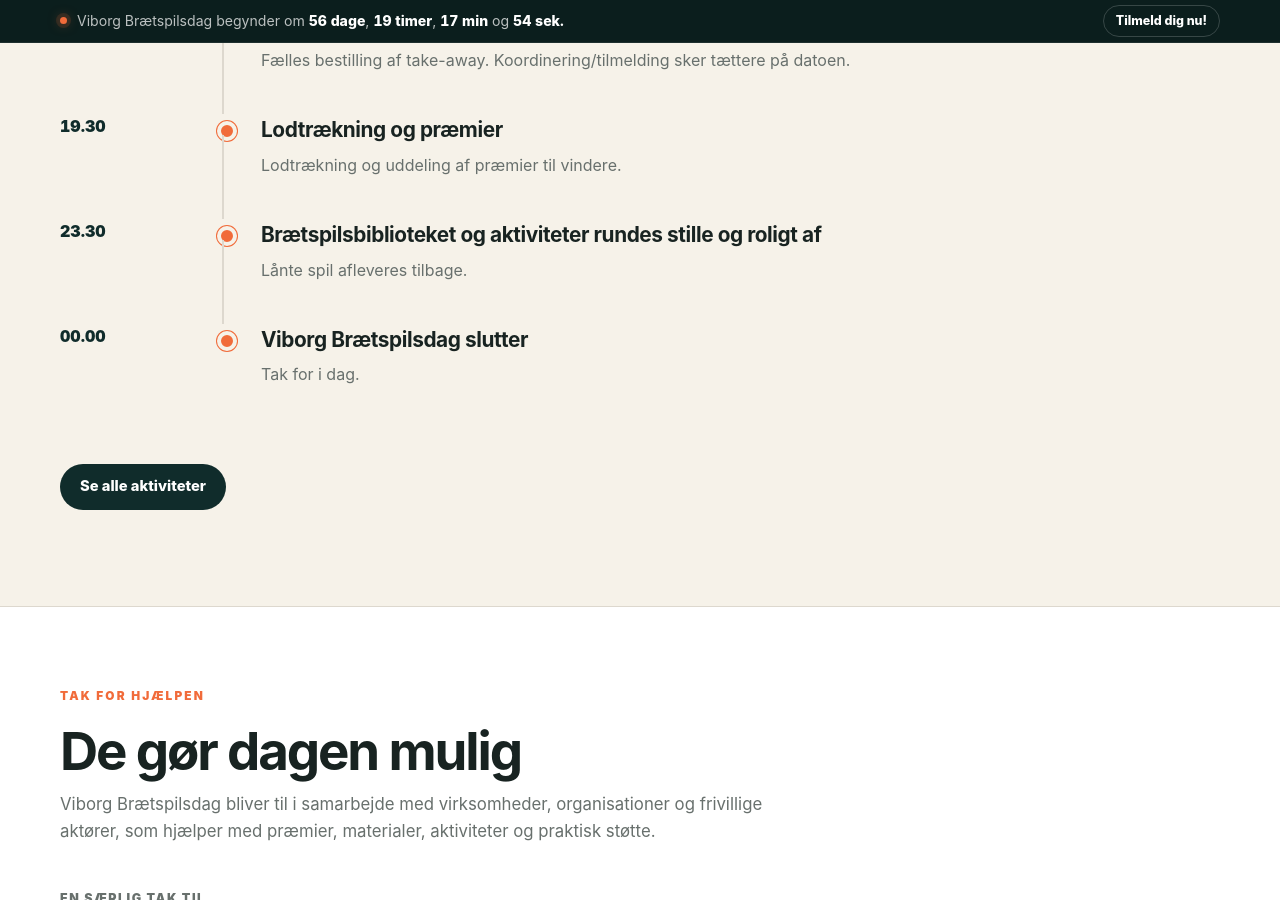
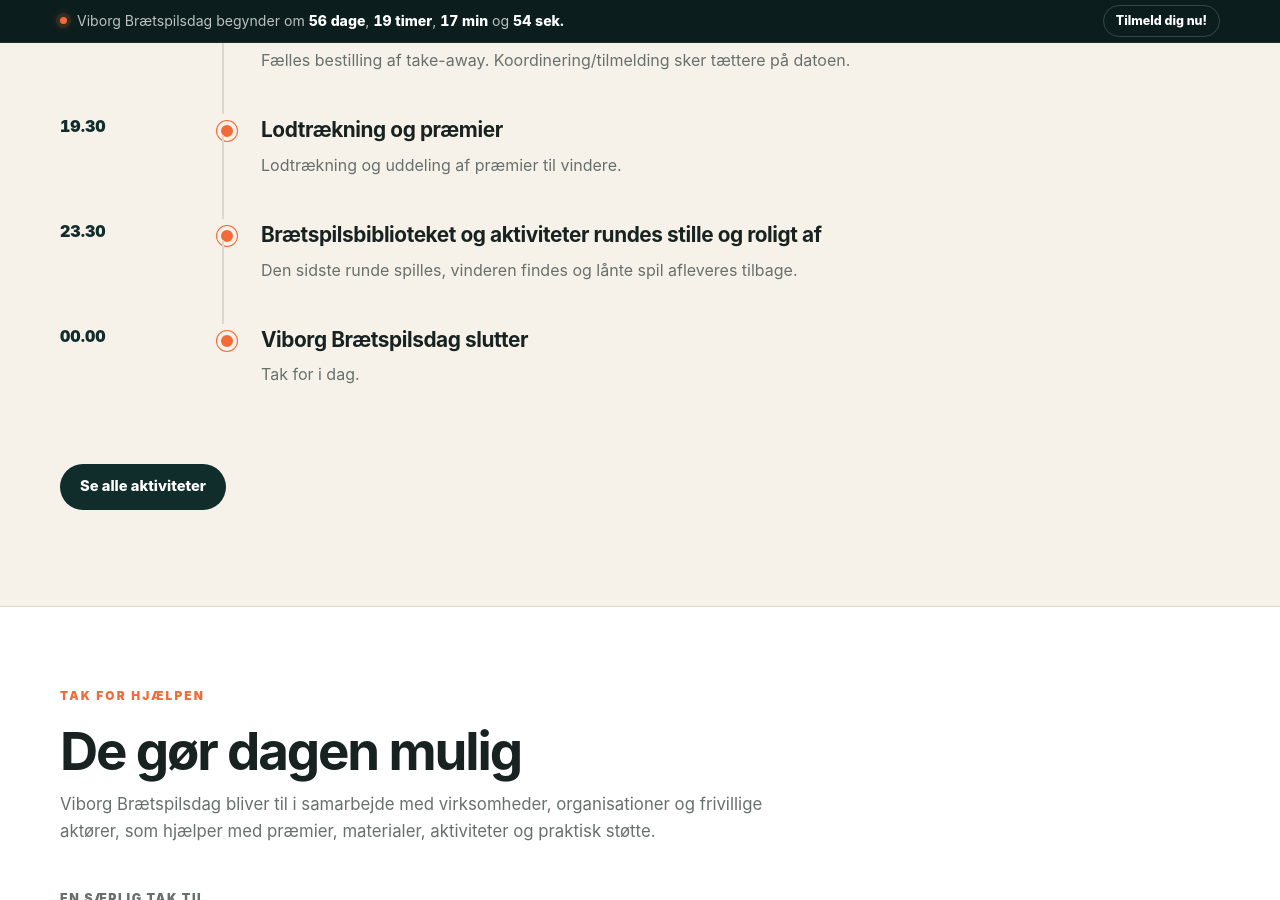
Before and after one commit to Andrejao/spilex, a Jekyll site: the page built from program.html, in a window 1280 px wide and 900 px high, scrolled down 964 px. Built offline with Jekyll 4.4.1, drawn with Linux system fonts in a browser that asks for light colours.

Commit message:
Update hovedprogram.yml

```diff
--- a/_data/hovedprogram.yml
+++ b/_data/hovedprogram.yml
@@ -20,7 +20,7 @@
 
 - tid: "23.30"
   titel: "Brætspilsbiblioteket og aktiviteter rundes stille og roligt af"
-  beskrivelse: "Lånte spil afleveres tilbage."
+  beskrivelse: "Den sidste runde spilles, vinderen findes og lånte spil afleveres tilbage."
 
 - tid: "00.00"
   titel: "Viborg Brætspilsdag slutter"
```
